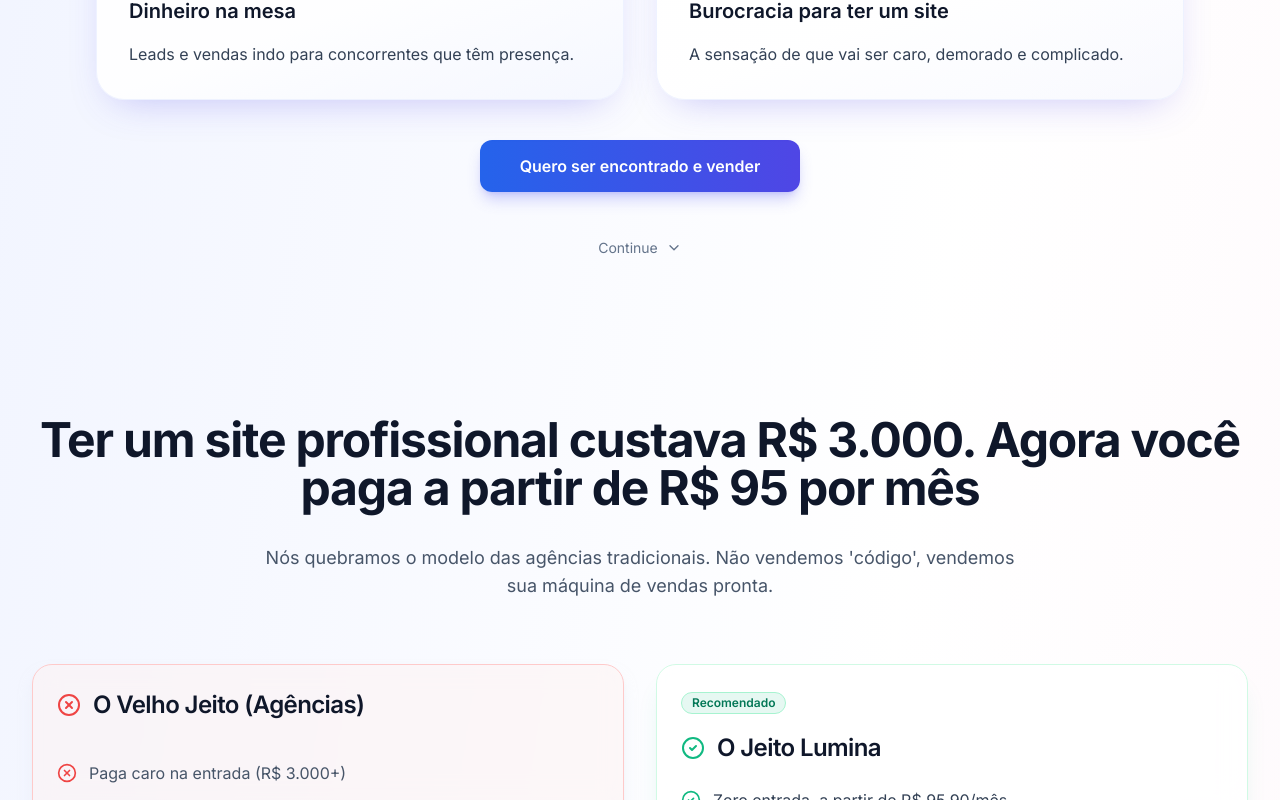
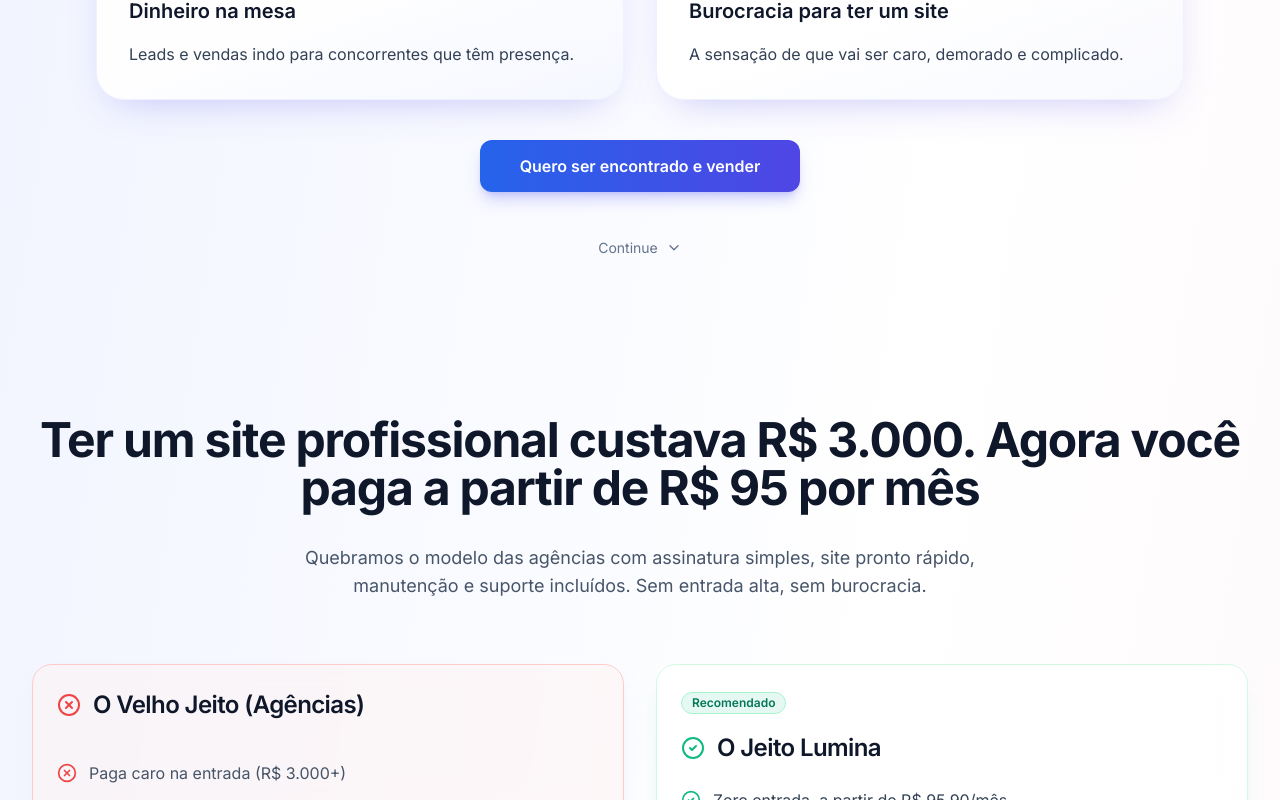
Before and after one commit to jonataswm01/projeto-waas, a Next.js app: page / in a window 1280 px wide. Shown: the part 1963-2763 px from the top of the page. Built offline with nearby package versions, Linux system fonts and the light colour scheme.

Commit message:
fix: update marketing page content to clarify agency model and service offerings, emphasizing simplicity and support included in the service

```diff
--- a/app/(marketing)/page.tsx
+++ b/app/(marketing)/page.tsx
@@ -421,7 +421,7 @@ export default function MarketingPage() {
             transition={{ duration: 0.6, delay: 0.1 }}
             className="text-lg text-slate-600 text-center mb-12 md:mb-16 max-w-3xl mx-auto"
           >
-            Nós quebramos o modelo das agências tradicionais. Não vendemos &apos;código&apos;, vendemos sua máquina de vendas pronta.
+            Quebramos o modelo das agências com assinatura simples, site pronto rápido, manutenção e suporte incluídos. Sem entrada alta, sem burocracia.
           </motion.p>
 
           <div className="grid grid-cols-1 md:grid-cols-2 gap-6 md:gap-8">
```
